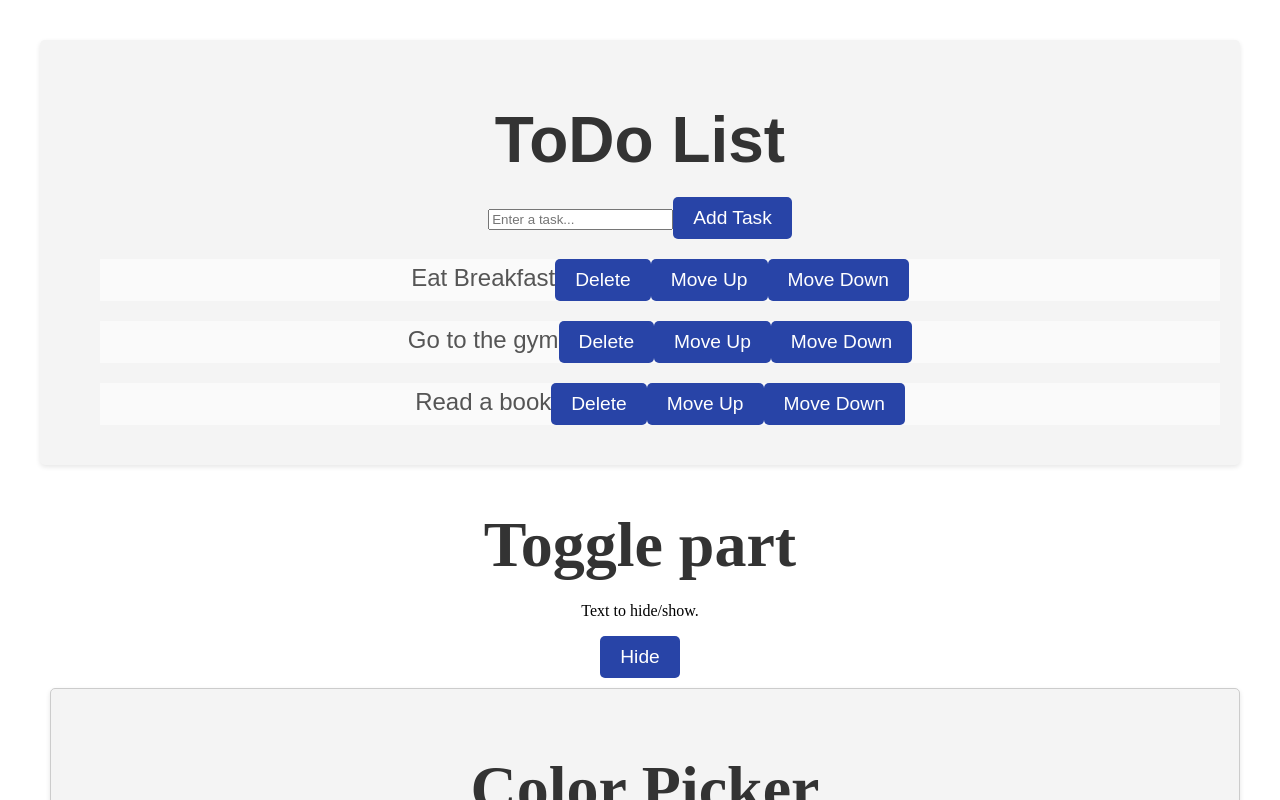
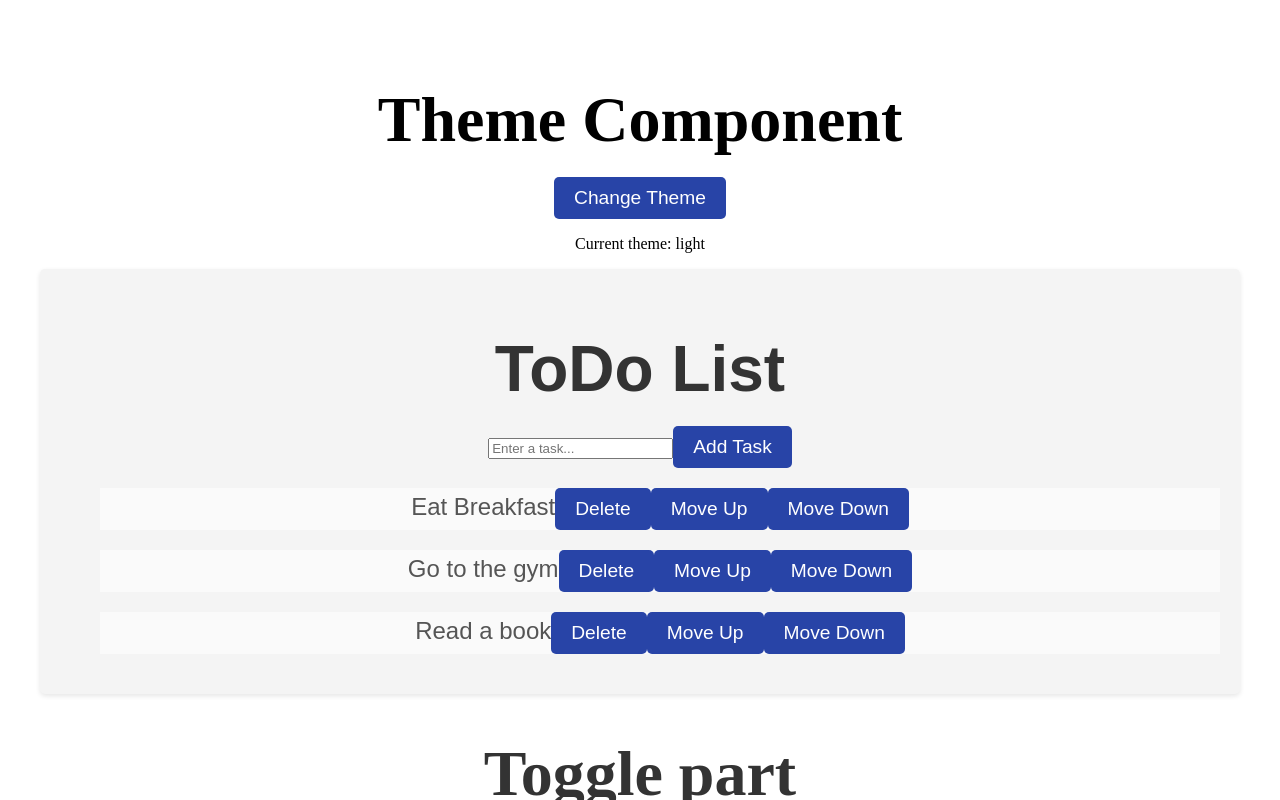
Before and after one commit to markshmidt/react-practice, a React (Vite) app: page / in a window 1280 px wide. Shown: the top 800 px of the page. Built offline with nearby package versions, Linux system fonts and the light colour scheme.

Commit message:
theme change practice

```diff
--- a/src/App.jsx
+++ b/src/App.jsx
@@ -4,11 +4,13 @@ import ToDoList from './ToDoList'
 import Toggle from './Toggle'
 import ColorPicker from './ColorPicker'
 import Timer from './Timer'
+import Theme from './Theme'
 
 function App() {
 
   return (
     <>
+    <Theme/>
       <ToDoList/>
       <Toggle/>
       <ColorPicker/>
--- /dev/null
+++ b/src/Theme.jsx
@@ -0,0 +1,26 @@
+import React, { useState } from 'react';
+function Theme(){
+ const [theme, setTheme]= useState('light');
+
+    function changeTheme(){
+        setTheme(theme === 'light' ? 'dark' : 'light');
+        console.log("Theme changed to:", theme === 'light' ? 'dark' : 'light');
+
+    }
+
+    return (
+        <div style={{
+  backgroundColor: theme === "dark" ? "black" : "white",
+  color: theme === "dark" ? "white" : "black"
+}}className="theme-component">
+    <h1 style={{
+  backgroundColor: theme === "dark" ? "black" : "white",
+  color: theme === "dark" ? "white" : "black"
+}}>Theme Component</h1>
+        <button className="themeButton" onClick={changeTheme}>Change Theme</button>
+        <p className="themeText">Current theme: {theme === 'light' ? 'light' : 'dark'}</p>
+
+        </div>
+    )
+}
+export default Theme
```
